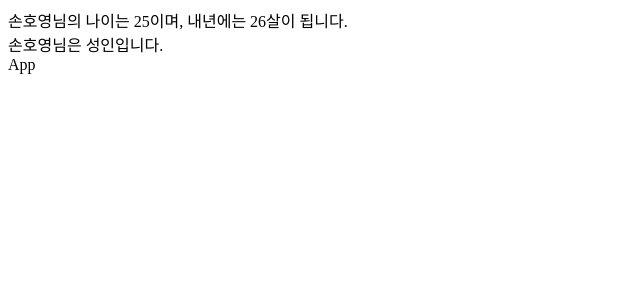
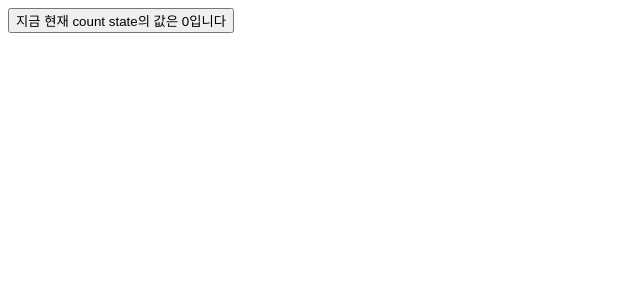
Before and after one commit to hiSon555/04_react, a React (Vite) app: page / in a window 1280 px wide. Shown: the top 300 px of the page, without its empty margins (0-640 px from the left). Built offline with nearby package versions, Linux system fonts and the light colour scheme.

Commit message:
button count 증가 코드 작성

```diff
--- a/src/App.jsx
+++ b/src/App.jsx
@@ -2,25 +2,26 @@
 // 실행하는 function의 이름과 파일명을 일치하는게 관례
 // => 그래야 알아보기 쉬우니까
 
+import {useState} from "react";
+
 function App() {
-    // return 문의 최상단 부모 태그(컴포넌트)는 무조건 1개만 있어야 함
+    // useState() 리액트 훅
+    // react가 이 컴포넌트가 화면에 떠 있는 동안 유지하며, 감시하는 특수 변수를 만들어내는 훅
+    // 매개변수로서 useState(초기값)
+    // 그렇게 해서 array를 리턴하는데 그 모양은 [state변수, state변수를 바꿀 수 있는 함수]
+    const [count, setCount] = useState(0)
 
-    let a = "손호영"
-    let b = 25;
+    // 사용자가 버튼을 클릭하는 순간 count에 현재값+1 하는 계산을 시켜야 됨
 
-    return <>
-        {/* 자바스크립트를 실행한 결과물을 리턴에 포함시키겠다 => 값이 나와야 함*/}
-        {/* 문은 불가능 함 => if문, for문, 함수 선언문, 변수 선언문, etc */}
-        {/* 계산을 시켜서 변수에 저장하는 할당문도 불가능 */}
-        <div>{a}님의 나이는 {b}이며, 내년에는 {b+1}살이 됩니다.</div>
-        <div>{a}님은 {b > 20 ? "성인" : "아이"}입니다.</div>
-        App</>
+    function addCount() {
+        setCount(count + 1);
+        // 리턴이 필요없음. 왜?
+        // count의 값을 이 함수는 바꿔줄 것이고
+        // count는 state이므로, 값만 바뀌면 리액트가 알아서 화면을 다시 그릴거니까
+    }
+    // 어떠한 태그든지, onClick이라는 속성을 사용할 수 있고
+    // 말 그대로 "이 태그가 클릭되는 순간" 집어넣는 함수가 실행됨
+    return <button onClick={addCount}>지금 현재 count state의 값은 {count}입니다</button>
 }
 
-// 1-1. React의 렌더링 때 코드에 대한 계산
-// 1-2. React의 렌더링 때 결과
-//     <div> {a}님의 나이는 ...</div>
-//     <div> {a}님은 {b > 20 ...</div>
-// 2. React의 렌더링 결과가 브라우저에게 전달이 되어서 브라우저 렌더링 (실제 화면 구현) 됨
-
 export default App;
```
